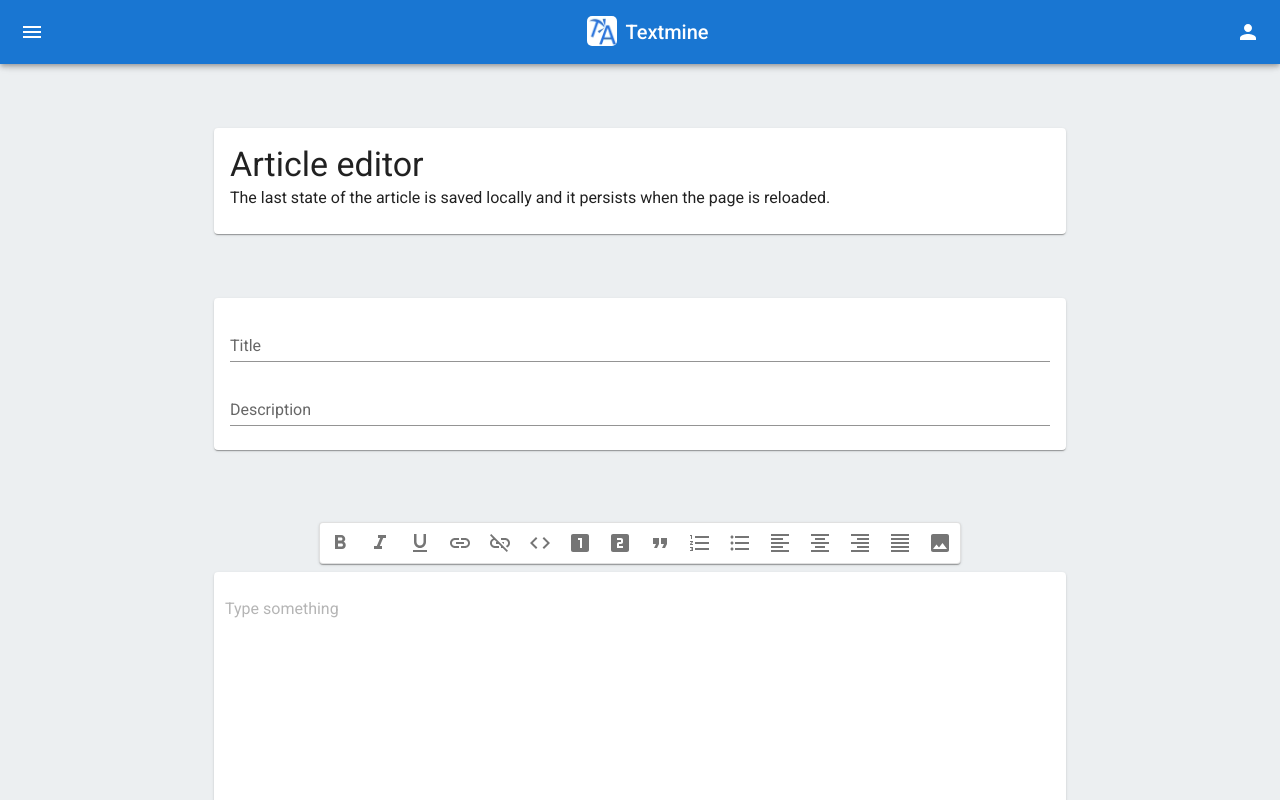
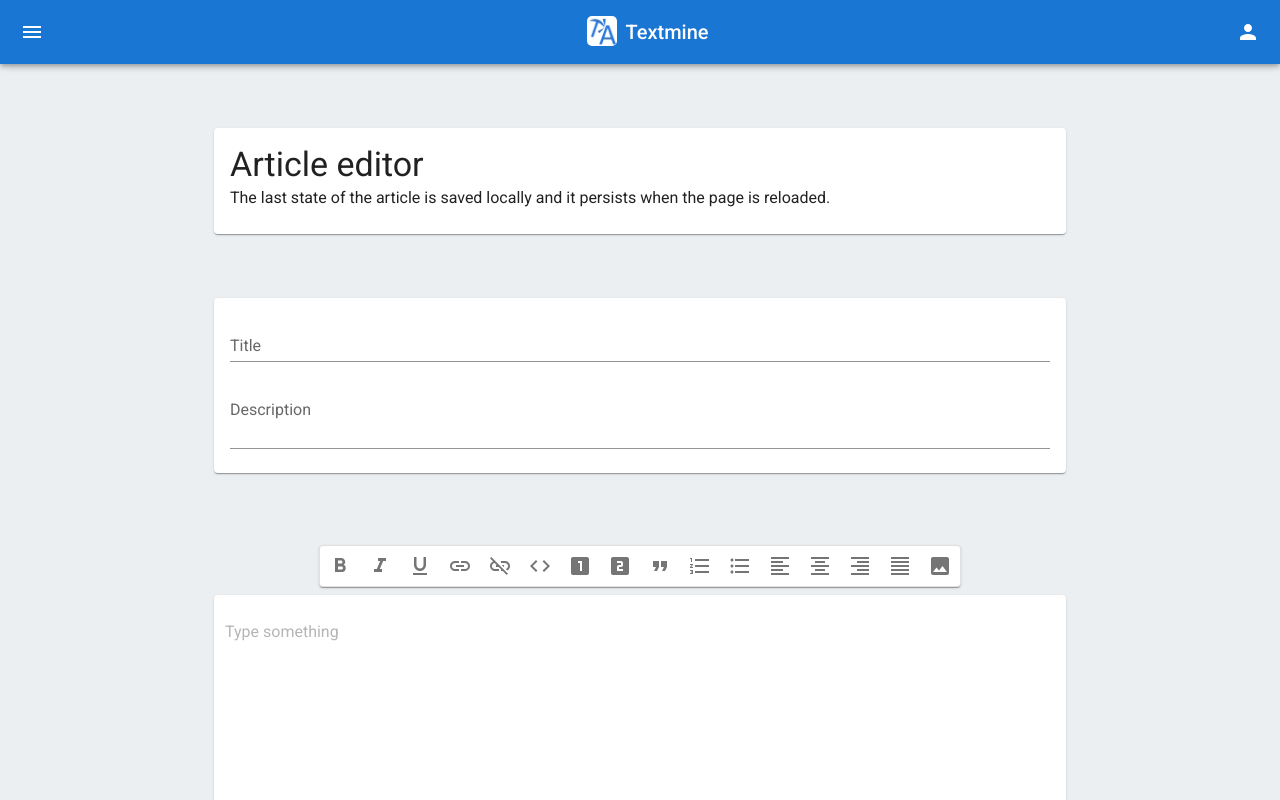
Before and after one commit to peter-peter-22/seo-blog-next, a Next.js app: page /profile/write in a window 1280 px wide. Shown: the top 800 px of the page. Built offline with nearby package versions, Linux system fonts and the light colour scheme; no server answers; what @mui/material-nextjs would draw is missing.

Commit message:
minor styling

```diff
--- a/app/ui/editor/ArticleEditor.jsx
+++ b/app/ui/editor/ArticleEditor.jsx
@@ -52,6 +52,7 @@ export default function ArticleEditor() {
                 name="description"
                 label="Description"
                 multiline
+                minRows={2}
                 fullWidth
               />
             </FieldContainer>
```
